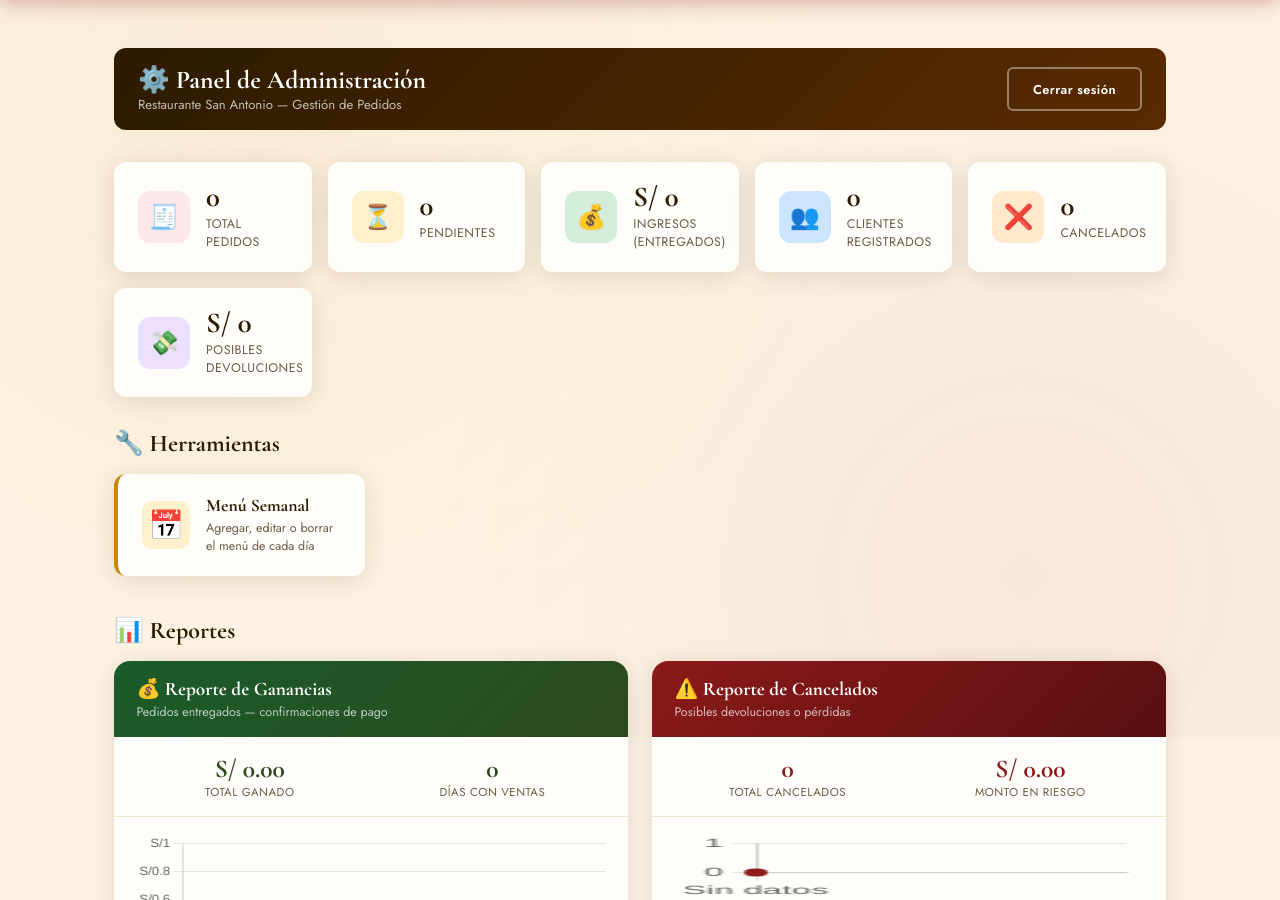
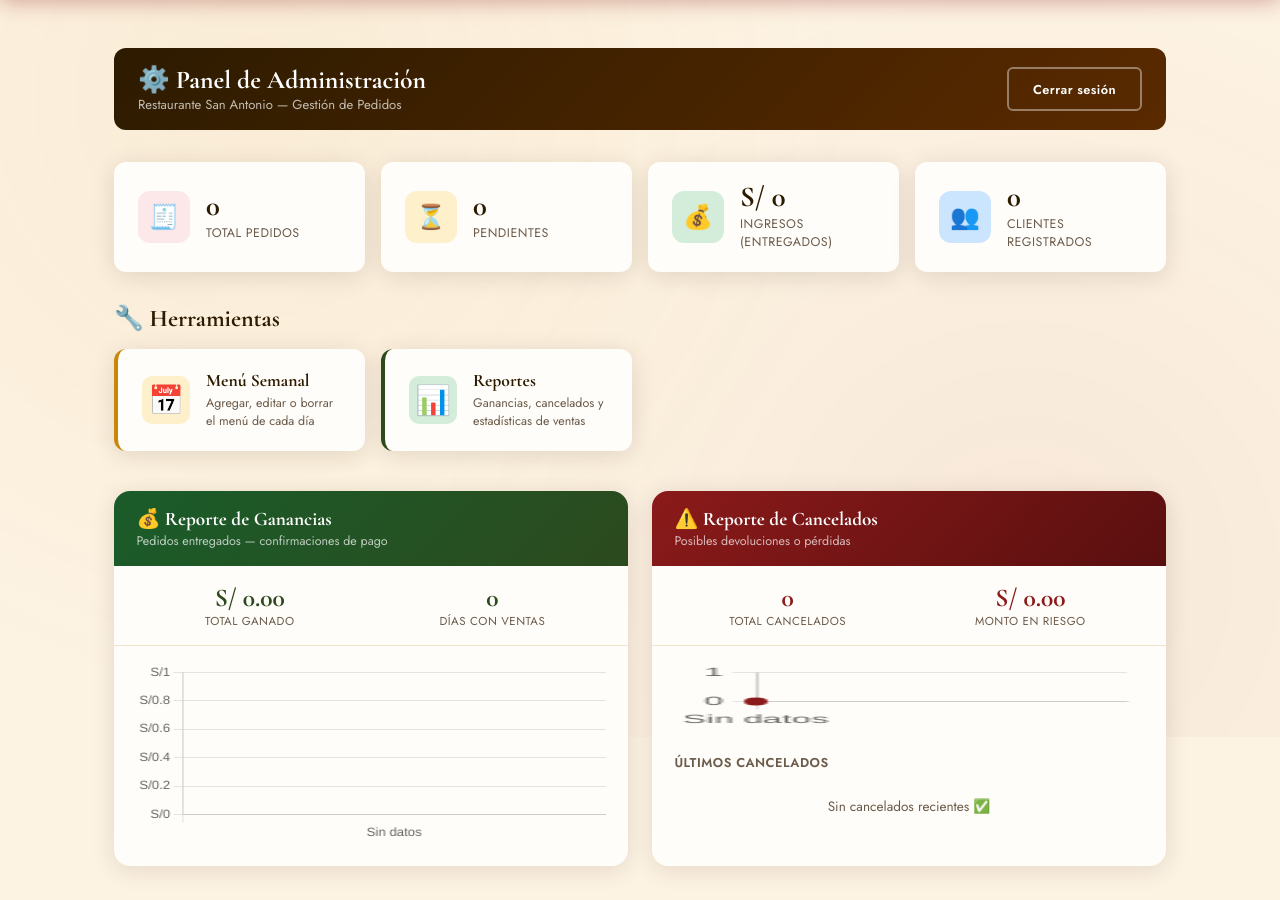
Before and after one commit to josh2006-dotcom/restaurante-san-antonio, a Flask app: page /admin in a window 1280 px wide. Shown: the part 63-963 px from the top of the page. Run offline with Flask 3, Linux system fonts and the light colour scheme; the visitor is signed in with stand-in values (Sample User, id 1); data that the repository does not hold is empty; some libraries are stand-ins or nearby versions.

Commit message:
Update admin.html

```diff
--- a/templates/admin.html
+++ b/templates/admin.html
@@ -175,14 +175,7 @@
       <div class="kpi-icon azul">👥</div>
       <div><div class="kpi-valor">{{ total_clientes }}</div><div class="kpi-label">Clientes Registrados</div></div>
     </div>
-    <div class="kpi-card">
-      <div class="kpi-icon naranja">❌</div>
-      <div><div class="kpi-valor">{{ total_cancelados }}</div><div class="kpi-label">Cancelados</div></div>
-    </div>
-    <div class="kpi-card">
-      <div class="kpi-icon morado">💸</div>
-      <div><div class="kpi-valor">S/ {{ "%.0f"|format(monto_cancelados) }}</div><div class="kpi-label">Posibles Devoluciones</div></div>
-    </div>
+
   </div>
 
   <!-- Herramientas -->
@@ -192,10 +185,11 @@
       <div class="acceso-icon">📅</div>
       <div><h3>Menú Semanal</h3><p>Agregar, editar o borrar el menú de cada día</p></div>
     </a>
+    <a href="/admin/reportes" class="acceso-card" style="border-left-color:var(--verde)">
+      <div class="acceso-icon" style="background:#D4EDDA">📊</div>
+      <div><h3>Reportes</h3><p>Ganancias, cancelados y estadísticas de ventas</p></div>
+    </a>
   </div>
-
-  <!-- REPORTES -->
-  <h2 class="admin-section-title">📊 Reportes</h2>
   <div class="reportes-grid">
 
     <!-- REPORTE GANANCIAS -->
```
